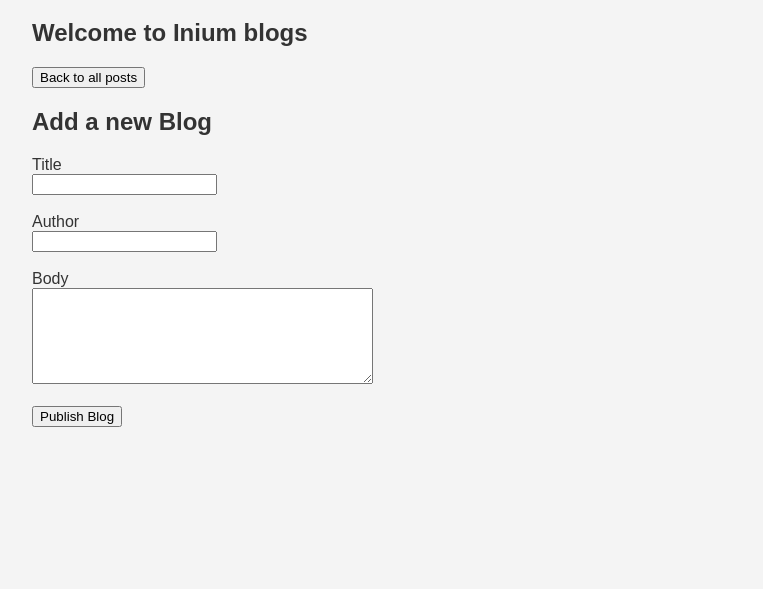
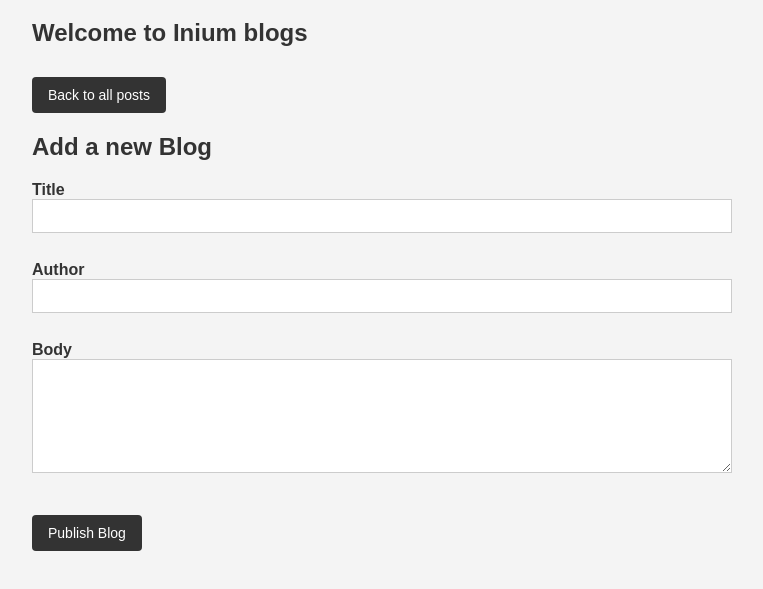
Before and after one commit to IniPrec/BloggingSite, a plain HTML site: page index.html in a window 1280 px wide. Both pictures are taken after a click on the button "Add a New Blog". Shown: the part 81-670 px from the top of the page, without its empty margins (258-1021 px from the left). Drawn offline with Linux system fonts and the light colour scheme.

Commit message:
Completed styling

```diff
--- a/style.css
+++ b/style.css
@@ -6,3 +6,49 @@
     margin: 0 auto;
     padding: 20px;
 }
+
+#postList h2 {
+    margin-bottom: 4px;
+    color: #222;
+    cursor: pointer;
+}
+
+#postList p {
+    margin: 4px 0;
+    line-height: 1.5;
+}
+
+#postList hr {
+    border: none;
+    border-top: 1px solid #ccc;
+    margin: 20px 0;
+}
+
+button {
+    background-color: #333;
+    color: white;
+    border: none;
+    padding: 10px 16px;
+    border-radius: 4px;
+    cursor: pointer;
+    font-size: 14px;
+    margin-top: 10px;
+}
+
+button:hover {
+    background-color: #555;
+}
+
+input[type="text"], textarea {
+    width: 100%;
+    padding: 8px;
+    margin-bottom: 10px;
+    border: 1px solid #ccc;
+    font-family: Arial, 'Franklin Gothic Medium', 'Arial Narrow', Arial, sans-serif;
+    font-size: 14px;
+    box-sizing: border-box;
+}
+
+label {
+    font-weight: bold;
+}
```
